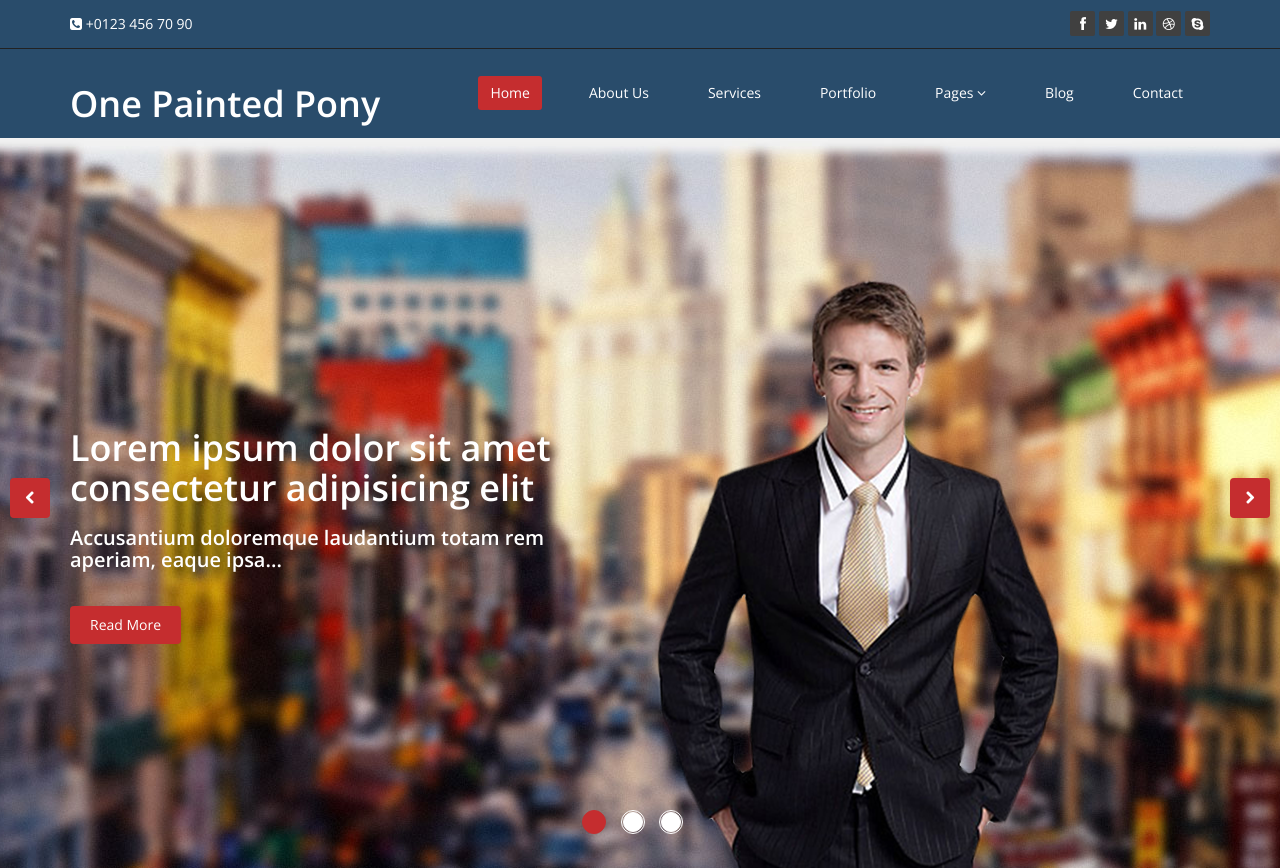
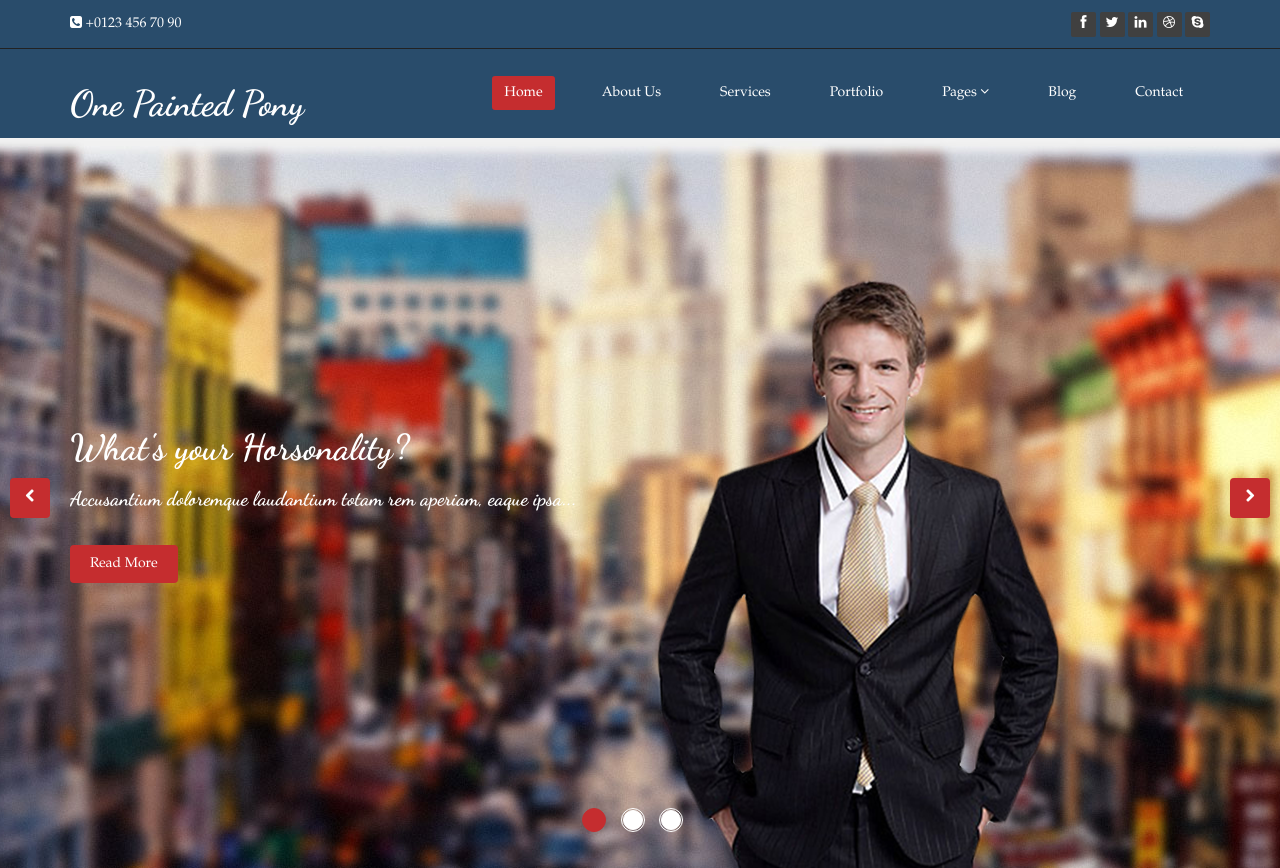
Before and after one commit to onepaintedpony/onepaintedpony.github.io, a plain HTML site: page index.html in a window 1280 px wide. Shown: the top 868 px of the page. Drawn offline with nearby package versions, Linux system fonts and the light colour scheme.

Commit message:
Font Updates

```diff
--- a/css/main.css
+++ b/css/main.css
@@ -1,5 +1,4 @@
-@import url(http://fonts.googleapis.com/css?family=Open+Sans:300italic,400italic,600italic,700italic,800italic,400,600,700,300,800);
-
+@import url(https://fonts.googleapis.com/css?family=Dancing+Script:400,700);
 
 /*************************
 *******Color Sets******
@@ -23,7 +22,7 @@
 
 body {
   background: #fff;
-  font-family: 'Open Sans', sans-serif;
+  font-family: 'Garamond', serif;
   color:#294C6B;
   line-height: 22px;
 }
@@ -35,7 +34,7 @@ h4,
 h5,
 h6 {
   font-weight: 600;
-  font-family: 'Open Sans', sans-serif;
+  font-family: 'Dancing Script', cursive;
   color:#294C6B;
 }
 
--- a/index.html
+++ b/index.html
@@ -99,7 +99,7 @@
                         <div class="row slide-margin">
                             <div class="col-sm-6">
                                 <div class="carousel-content">
-                                    <h1 class="animation animated-item-1">Lorem ipsum dolor sit amet consectetur adipisicing elit</h1>
+                                    <h1 class="animation animated-item-1">What's your Horsonality?</h1>
                                     <h2 class="animation animated-item-2">Accusantium doloremque laudantium totam rem aperiam, eaque ipsa...</h2>
                                     <a class="btn-slide animation animated-item-3" href="#">Read More</a>
                                 </div>
```
